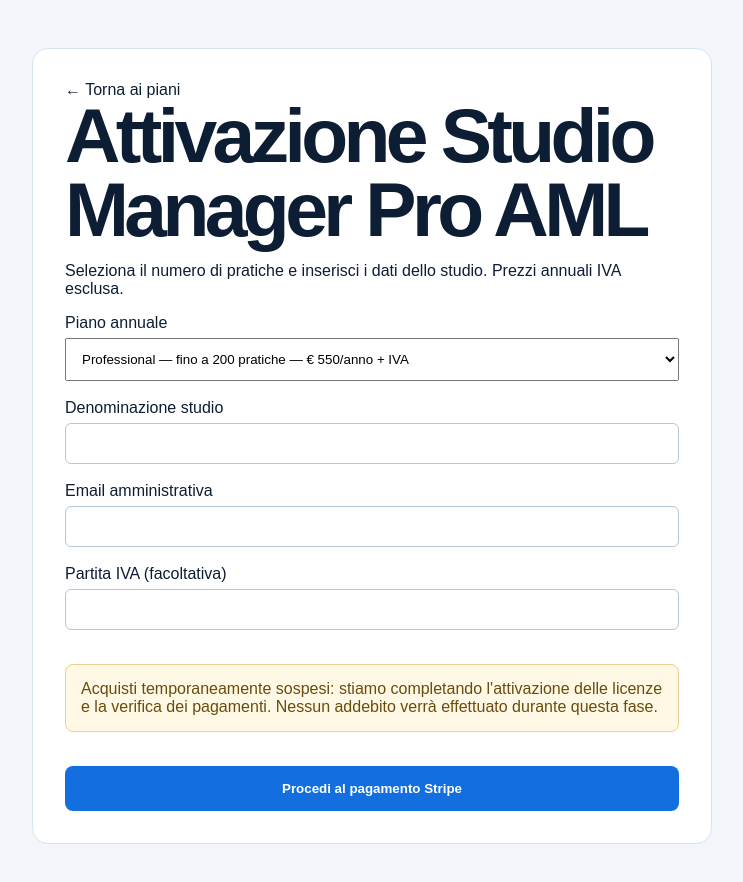
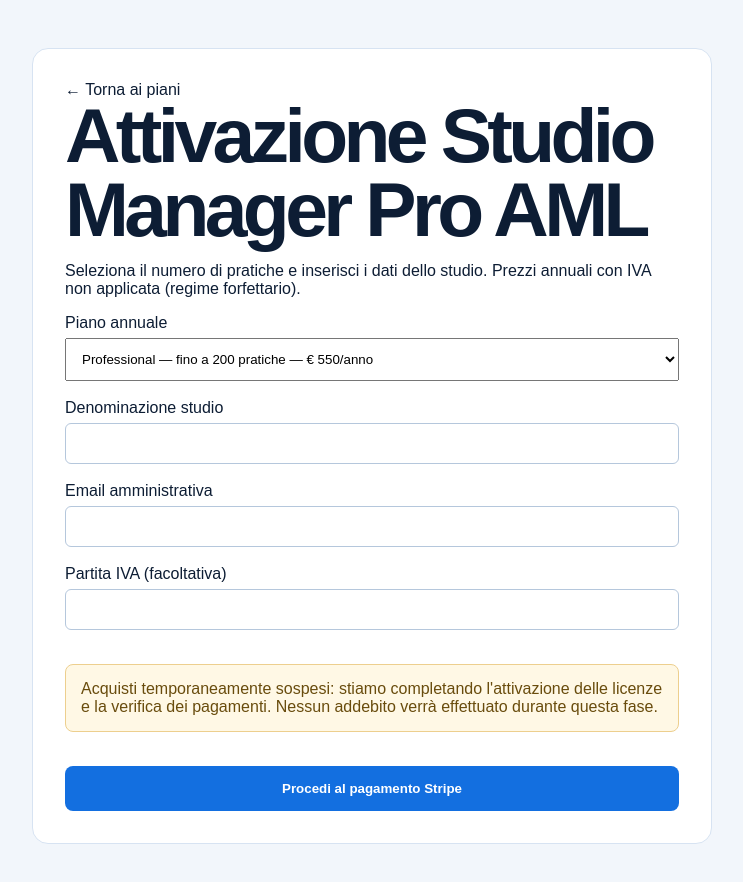
Before and after one commit to martiola68/studio-manager-pro-web, a Next.js app: page /aml/acquisto in a window 1280 px wide. Shown: the top 882 px of the page, without its empty margins (268-1011 px from the left). Built offline with nearby package versions, Linux system fonts and the light colour scheme.

Commit message:
pricing(aml): remove VAT surcharge and label annual AML pricing as forfettario

```diff
--- a/src/app/aml/acquisto/form.tsx
+++ b/src/app/aml/acquisto/form.tsx
@@ -23,9 +23,9 @@ export default function AcquistoAML(){
   <div style={{maxWidth:680,margin:"auto",background:"#fff",border:"1px solid #d7e3f2",borderRadius:16,padding:32}}>
   <Link href="/aml#prezzi">← Torna ai piani</Link>
   <h1>Attivazione Studio Manager Pro AML</h1>
-  <p>Seleziona il numero di pratiche e inserisci i dati dello studio. Prezzi annuali IVA esclusa.</p>
+  <p>Seleziona il numero di pratiche e inserisci i dati dello studio. Prezzi annuali con IVA non applicata (regime forfettario).</p>
   <form onSubmit={submit} style={{display:"grid",gap:18}}>
-   <label>Piano annuale<select value={plan} onChange={e=>setPlan(e.target.value)} style={{display:"block",width:"100%",padding:12,marginTop:6}}>{amlPlans.map(p=><option key={p.id} value={p.id}>{p.name} — fino a {p.maxPractices} pratiche — € {p.annualEur}/anno + IVA</option>)}</select></label>
+   <label>Piano annuale<select value={plan} onChange={e=>setPlan(e.target.value)} style={{display:"block",width:"100%",padding:12,marginTop:6}}>{amlPlans.map(p=><option key={p.id} value={p.id}>{p.name} — fino a {p.maxPractices} pratiche — € {p.annualEur}/anno</option>)}</select></label>
    <label>Denominazione studio<input required minLength={3} maxLength={180} value={studioName} onChange={e=>setStudioName(e.target.value)} style={{display:"block",width:"100%",padding:12,marginTop:6,border:"1px solid #b5c7dc",borderRadius:6}}/></label>
    <label>Email amministrativa<input type="email" required value={email} onChange={e=>setEmail(e.target.value)} style={{display:"block",width:"100%",padding:12,marginTop:6,border:"1px solid #b5c7dc",borderRadius:6}}/></label>
    <label>Partita IVA (facoltativa)<input value={vatNumber} maxLength={32} onChange={e=>setVatNumber(e.target.value)} style={{display:"block",width:"100%",padding:12,marginTop:6,border:"1px solid #b5c7dc",borderRadius:6}}/></label>
```
